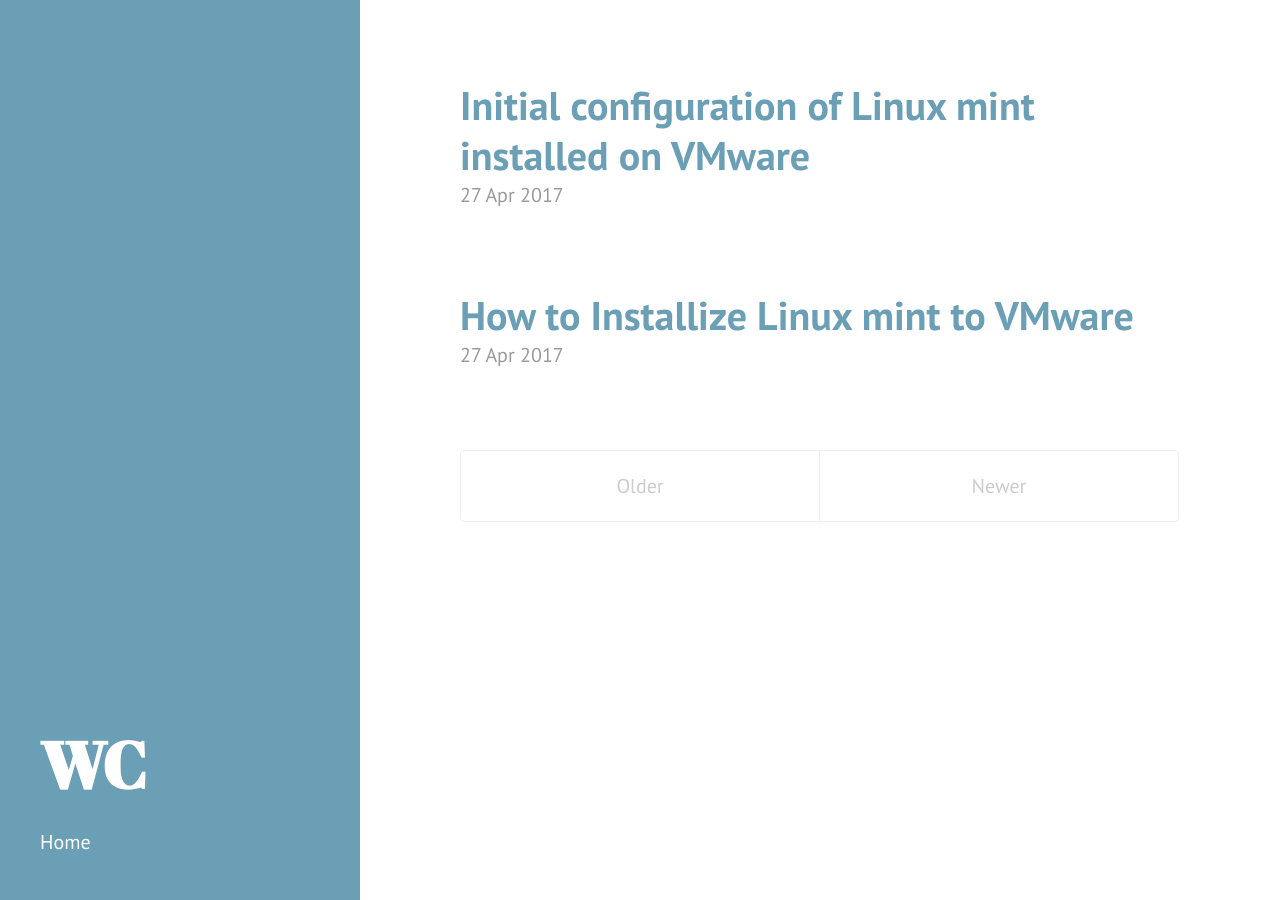
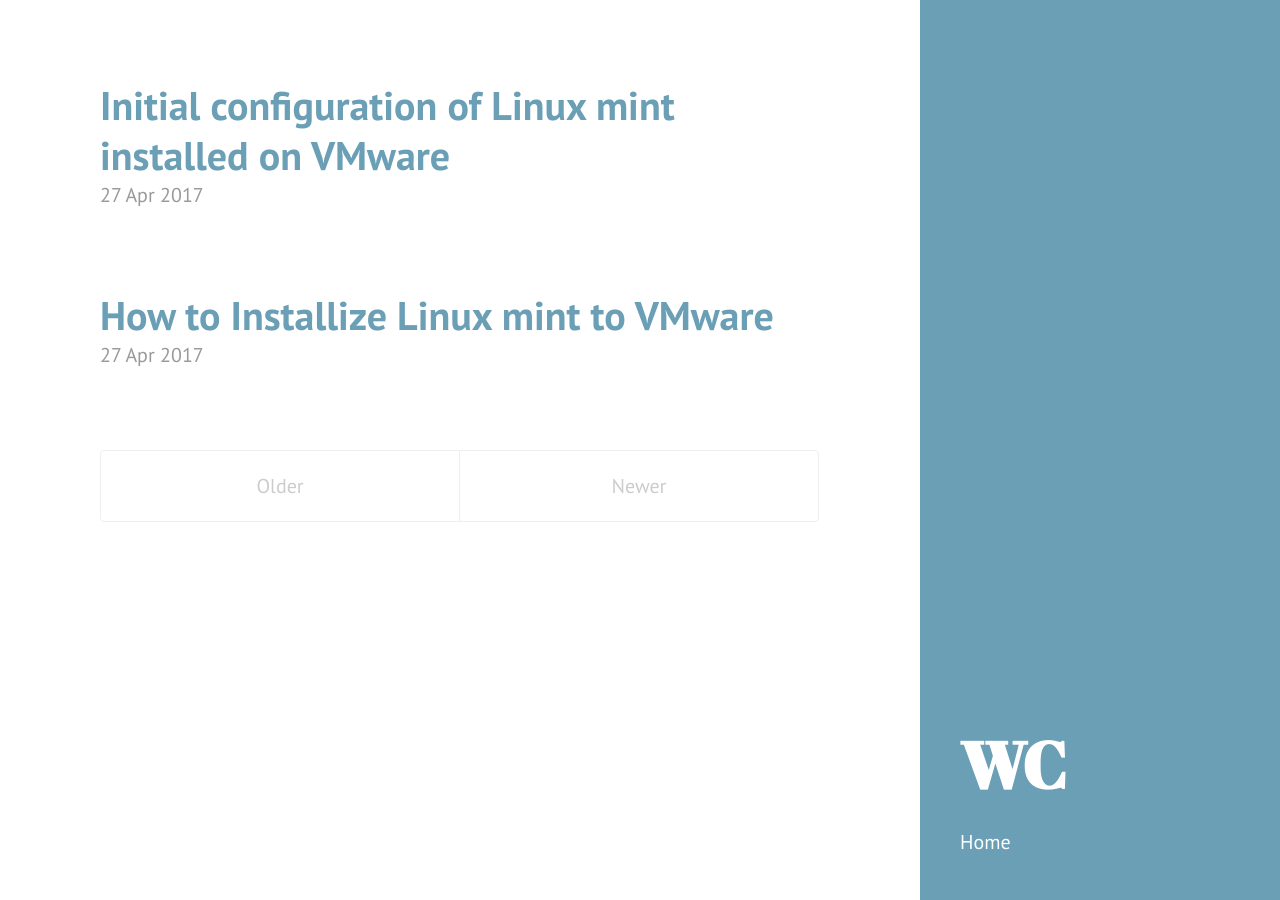
Before and after one commit to woogui/woogui.github.io, a Jekyll site: the page built from index.html, in a window 1280 px wide. Built offline with Jekyll 4.4.1, drawn with Linux system fonts in a browser that asks for light colours; Markdown is read by kramdown in place of the engine named in the settings; the list of posts is cut into pages by our own code.

Commit message:
reverse theme

```diff
--- a/_config.yml
+++ b/_config.yml
@@ -12,8 +12,7 @@ url:              http://woogui.github.io
 baseurl:          /
 
 author:
-  name:           'Mark Otto'
-  url:            https://twitter.com/mdo
+  name:           'Woo Cheol Jung'
 
 paginate:         5
 
--- a/_layouts/default.html
+++ b/_layouts/default.html
@@ -3,7 +3,7 @@
 
   {% include head.html %}
 
-  <body class="theme-base-0d">
+  <body class="theme-base-0d layout-reverse">
 
     {% include sidebar.html %}
 
```
